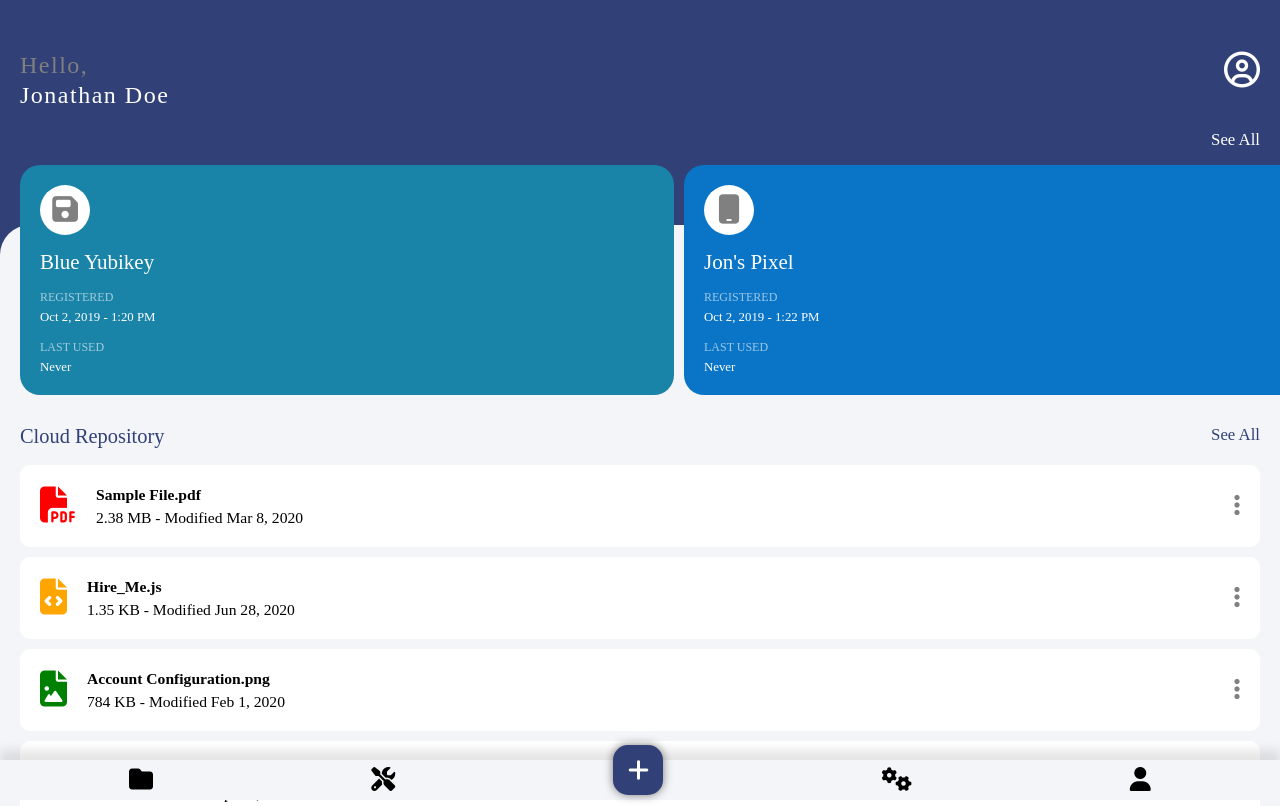
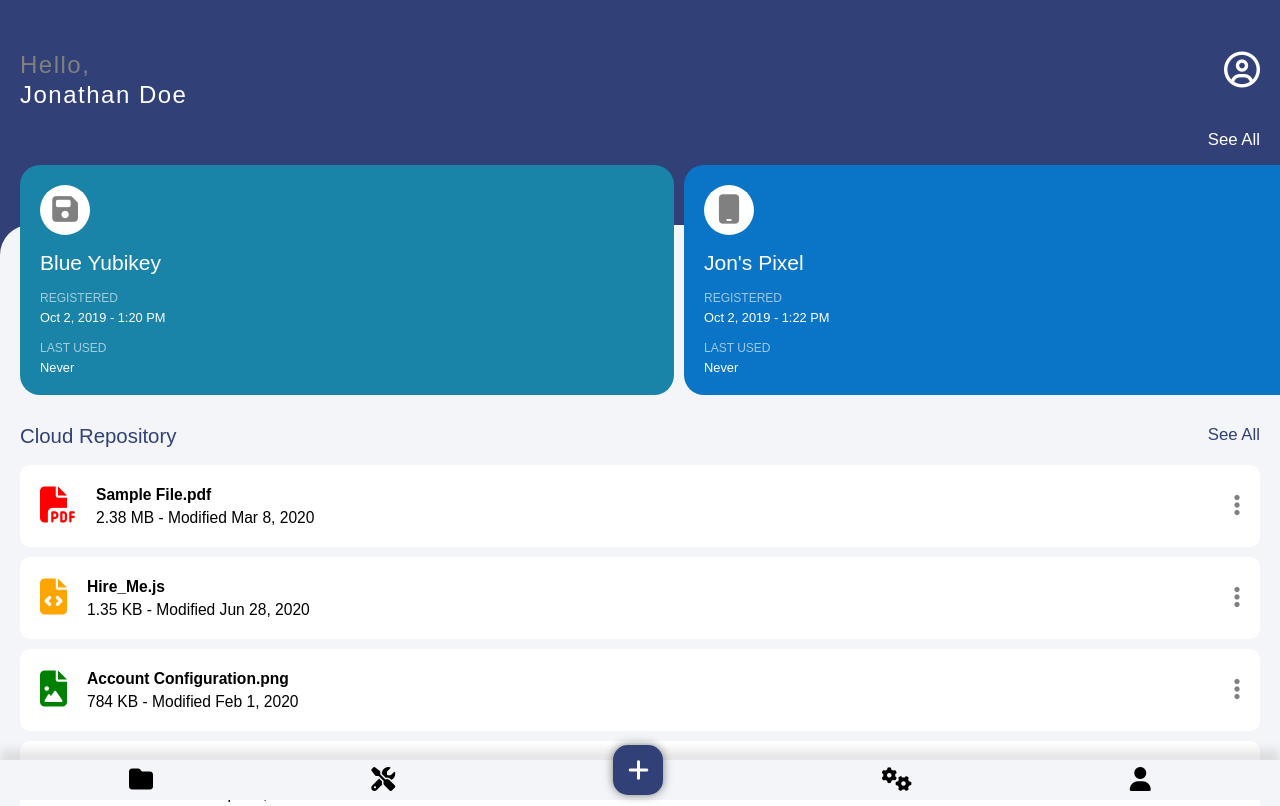
Before and after one commit to KevinW90/strongkey-copy, a plain HTML site: page index.html in a window 1280 px wide. Shown: the top 806 px of the page. Drawn offline with Linux system fonts and the light colour scheme.

Commit message:
sans-serif font family

```diff
--- a/index.css
+++ b/index.css
@@ -26,8 +26,10 @@ html, body {
 body {
   position: relative;
   z-index: -1;
+
+  font-family: sans-serif;
+
   background: var(--blue);
-  /* overflow: hidden; control scrolling for main section height: 1000px */
 }
 
 .white-text {
```
